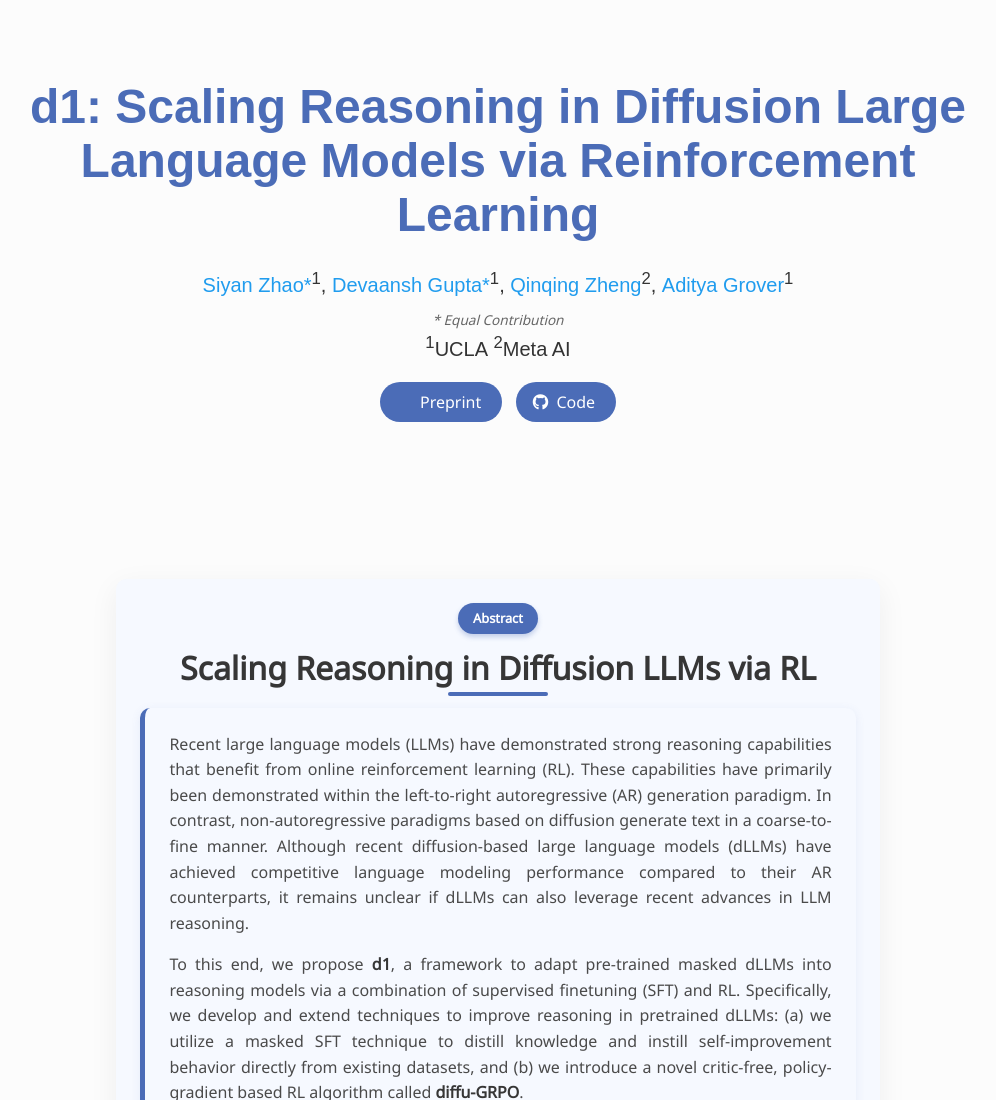
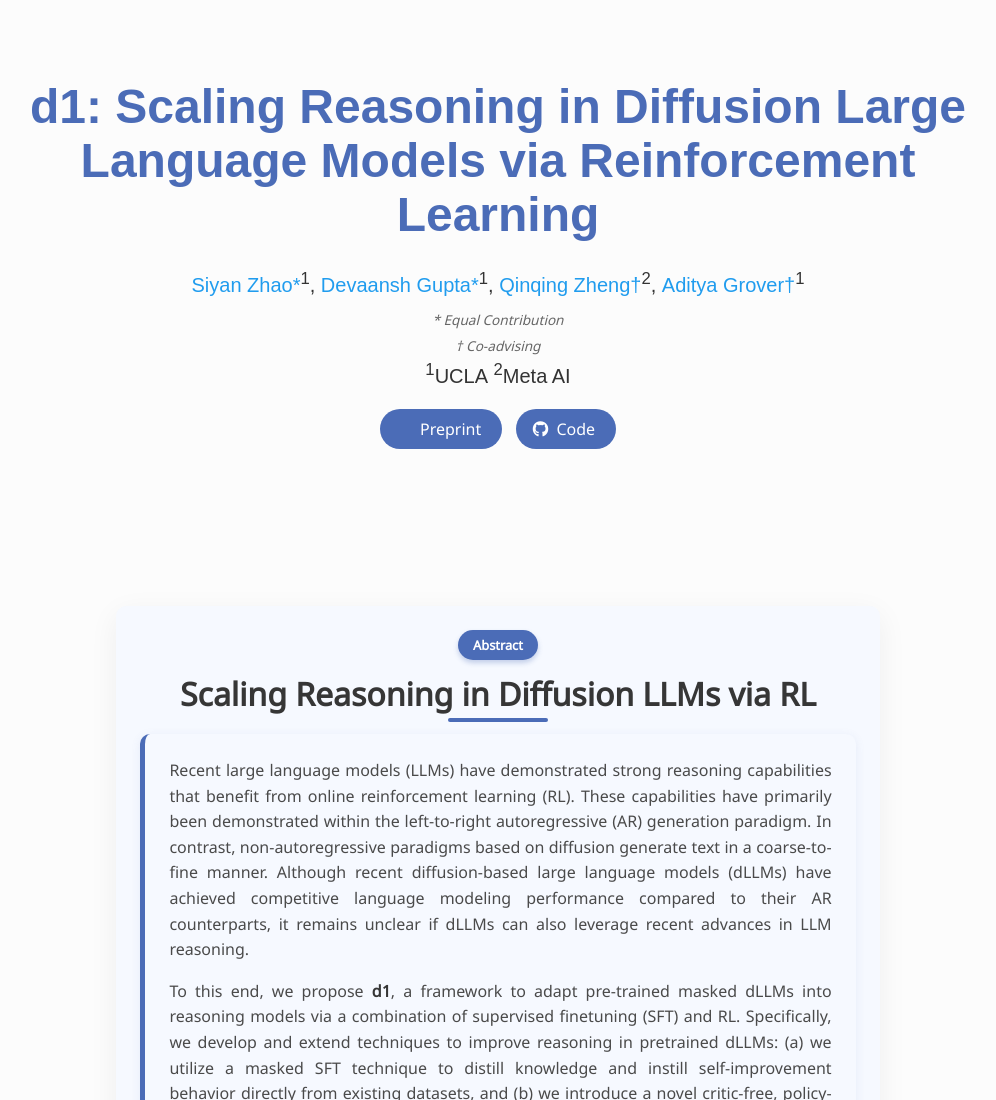
Before and after one commit to dllm-reasoning/dllm-reasoning.github.io, a plain HTML site: page index.html in a window 1280 px wide. Shown: the top 1100 px of the page, without its empty margins (142-1138 px from the left). Drawn offline with nearby package versions, Linux system fonts and the light colour scheme; some icons are missing; a web font is replaced by a local one.

Commit message:
Update index.html

```diff
--- a/index.html
+++ b/index.html
@@ -108,6 +108,12 @@
   font-style: italic;
   margin-top: 0.5rem;
   color: #666; /* Changed from white to dark gray */
+}
+.co-advising {
+  font-size: 0.85rem;
+  font-style: italic;
+  margin-top: 0.3rem;
+  color: #666;
 }
 .figure-container {
   margin: 1rem 0; /* Reduced margin significantly */
@@ -231,14 +237,15 @@ pre {
             <span class="author-block">
               <a href="https://devaansh100.github.io">Devaansh Gupta*</a><sup>1</sup>,</span>
             <span class="author-block">
-              <a href="https://enosair.github.io">Qinqing Zheng</a><sup>2</sup>,
+              <a href="https://enosair.github.io">Qinqing Zheng†</a><sup>2</sup>,
             </span>
             <span class="author-block">
-              <a href="https://aditya-grover.github.io">Aditya Grover</a><sup>1</sup>
+              <a href="https://aditya-grover.github.io">Aditya Grover†</a><sup>1</sup>
             </span>
           </div>
 
           <div class="equal-contribution">* Equal Contribution</div>
+          <div class="co-advising">† Co-advising</div>
 
           <div class="is-size-5 publication-authors">
             <span class="author-block"><sup>1</sup>UCLA</span>
```
